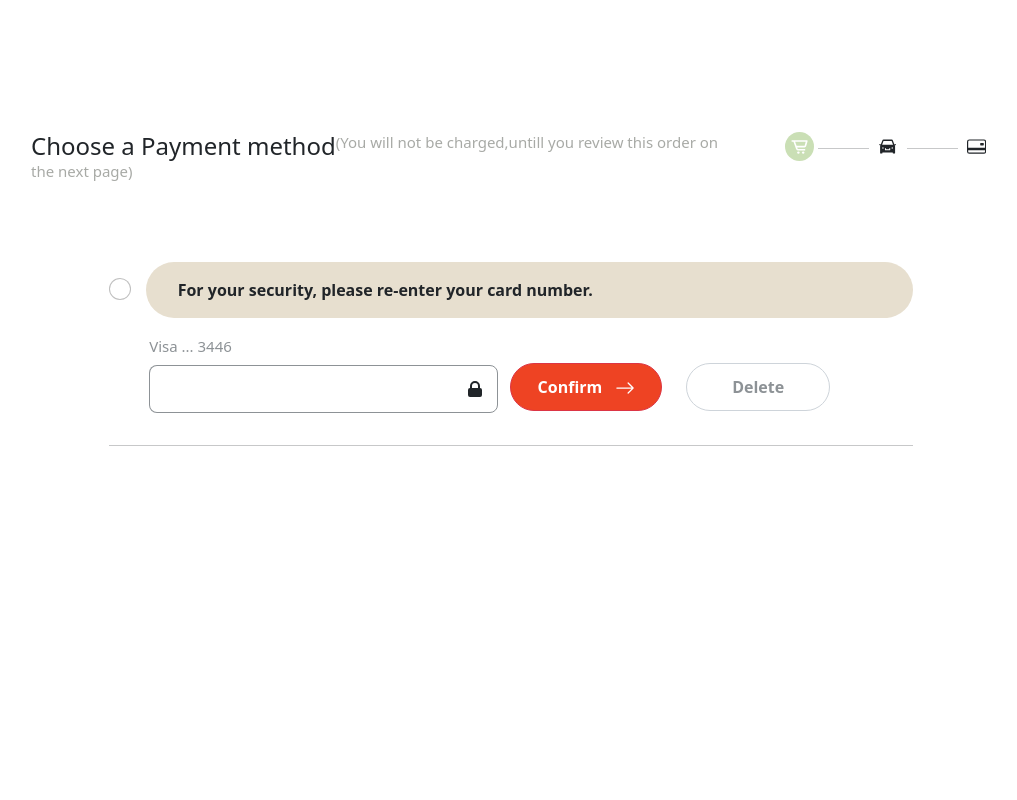
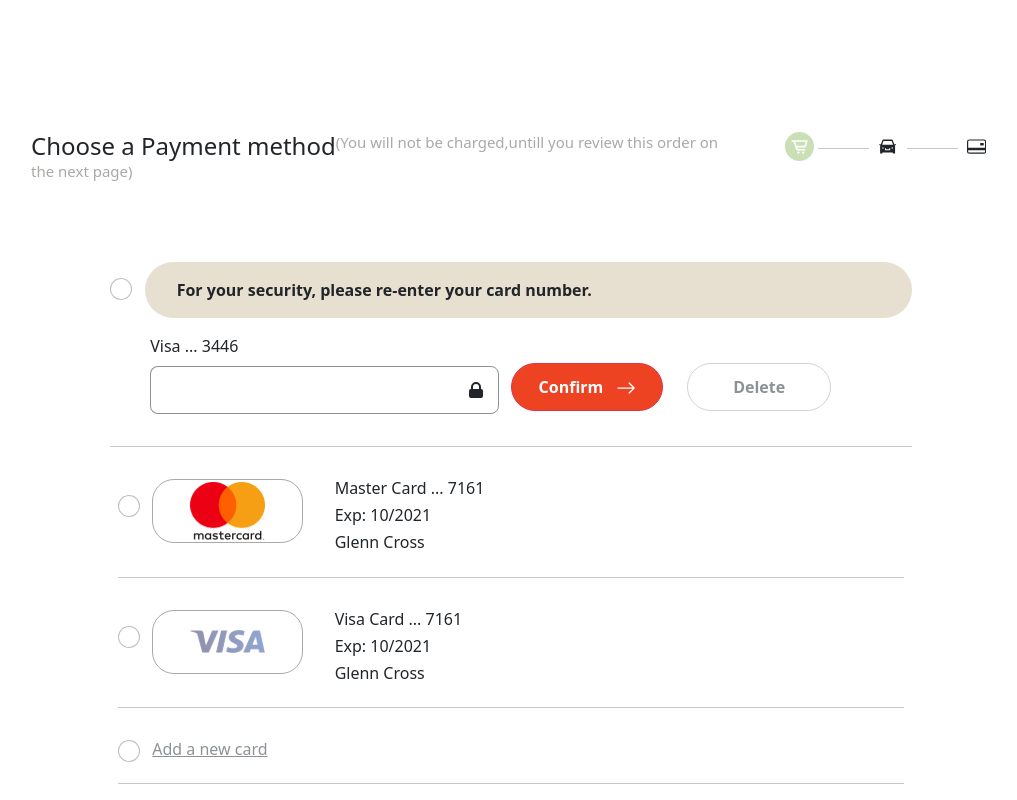
Before and after one commit to Animesh-weavers/heraf, a React (Create React App) app: page / in a window 1280 px wide. Shown: the part 1658-2458 px from the top of the page, without its empty margins (129-1146 px from the left). Before the commit the page ends 2248 px from the top, so only its background shows below. Built offline with nearby package versions, Linux system fonts and the light colour scheme.

Commit message:
create payment checkout wihtout add new card functionality

```diff
--- a/src/Components/PaymentCard_Page/PaymentCardPage.css
+++ b/src/Components/PaymentCard_Page/PaymentCardPage.css
@@ -1,14 +1,9 @@
 .payment-card-container .select-payment-card-container {
-  /* border: 1px solid black; */
   width: 100%;
   display: flex;
+  flex-direction: column;
   justify-content: center;
-}
-.payment-card-container
-  .select-payment-card-container
-  .select-payment-card-option {
-  /* border: 1px solid black; */
-  padding: 1rem;
+  align-items: center;
 }
 .payment-card-container .select-payment-card-container input[type="radio"] {
   width: 22px;
@@ -27,18 +22,18 @@
   .select-payment-card-option
   .radio-payment-container
   .form-check
-  label {
+  .label {
   background-color: #e7dfcf;
   padding: 1rem 20rem 1rem 2rem;
   border-radius: 33px;
   font-weight: bold;
+  cursor: pointer;
 }
 .payment-card-container
   .select-payment-card-container
   .select-payment-card-option
   .inputfield-payment-container
   form {
-  /* border: 1px solid black; */
   display: flex;
   margin-left: 2.5rem;
   margin-top: 1rem;
@@ -80,10 +75,11 @@
   .select-payment-card-container
   .select-payment-card-option
   .inputfield-payment-container
-  form label{
-      color: #8d9296;
-      font-size: 15px;
-  }
+  form
+  .label {
+  color: #8d9296;
+  font-size: 15px;
+}
 
 .payment-card-container
   .select-payment-card-container
@@ -91,7 +87,6 @@
   .inputfield-payment-container
   form
   .payment-button-container {
-  /* border: 1px solid black; */
   display: flex;
   padding-top: 1.8rem;
 }
@@ -175,3 +170,67 @@
   .arrow-icon-confirm-button {
   font-size: 20px;
 }
+/*card*/
+.payment-card-container
+  .select-payment-card-container
+  .select-payment-card-option
+  .radio-payment-container
+  .form-check
+  .card {
+  min-width: 20%;
+  border: none;
+  outline: none;
+}
+.payment-card-container
+  .select-payment-card-container
+  .select-payment-card-option
+  .radio-payment-container
+  .form-check
+  .card-label {
+  width: 47rem;
+  display: flex;
+}
+.payment-card-container
+  .select-payment-card-container
+  .select-payment-card-option
+  .radio-payment-container
+  .form-check
+  .add-new-card {
+  width: 47rem;
+  display: flex;
+  color: #8d9296;
+  text-decoration: underline;
+  cursor: pointer;
+}
+.payment-card-container
+  .select-payment-card-container
+  .select-payment-card-option
+  .radio-payment-container
+  .form-check
+  .add-new-card-radio {
+  margin-top: 0rem;
+}
+.payment-card-container
+  .select-payment-card-container
+  .select-payment-card-option
+  .radio-payment-container
+  .form-check
+  .card-details {
+  margin-left: 2rem;
+}
+.payment-card-container
+  .select-payment-card-container
+  .select-payment-card-option
+  .radio-payment-container
+  .form-check {
+  display: flex;
+  padding-top: 1rem;
+}
+.payment-card-container
+  .select-payment-card-container
+  .select-payment-card-option
+  .radio-payment-container
+  .form-check
+  .add-new-card {
+  display: flex;
+}
--- a/src/Components/PaymentCard_Page/PaymentCardPage.js
+++ b/src/Components/PaymentCard_Page/PaymentCardPage.js
@@ -4,6 +4,10 @@ import Title from "../Title/Title";
 import DeliveryStatus from "../DeliveryStatus/DeliveryStatus";
 import { HiLockClosed } from "react-icons/hi";
 import { BsArrowRight } from "react-icons/bs";
+import PaymentMethod from "../Payment_Page/PaymentGateway/PaymentMethod";
+import MasterCard from "../../assets/payment3.svg";
+import VisaCard from "../../assets/visa.svg";
+
 const PaymentCard_Page = () => {
   return (
     <>
@@ -32,7 +36,7 @@ const PaymentCard_Page = () => {
                   />
                   &nbsp; &nbsp;
                   <label
-                    className="form-check-label"
+                    className="form-check-label label"
                     htmlFor="flexRadioDefault1"
                   >
                     For your security, please re-enter your card number.
@@ -71,6 +75,86 @@ const PaymentCard_Page = () => {
                   </div>
                 </form>
               </div>
+              <hr />
+            </div>
+            {/*second */}
+            <div className="select-payment-card-option">
+              <div className="radio-payment-container">
+                <div className="form-check">
+                  <input
+                    className="form-check-input"
+                    type="radio"
+                    name="flexRadioDefault"
+                    id="flexRadioDefault2"
+                  />
+                  &nbsp; &nbsp;
+                  <label
+                    className="form-check-label card-label"
+                    htmlFor="flexRadioDefault2"
+                  >
+                    <div className="card">
+                      <PaymentMethod img={MasterCard} />
+                    </div>
+                    <div className="card-details">
+                      <h6>Master Card ... 7161</h6>
+                      <h6>Exp: 10/2021</h6>
+                      <h6>Glenn Cross</h6>
+                    </div>
+                  </label>
+                </div>
+              </div>
+              <div className="inputfield-payment-container"></div>
+              <hr className="hr-element" />
+            </div>
+            {/*3rd */}
+            <div className="select-payment-card-option">
+              <div className="radio-payment-container">
+                <div className="form-check">
+                  <input
+                    className="form-check-input"
+                    type="radio"
+                    name="flexRadioDefault"
+                    id="flexRadioDefault3"
+                  />
+                  &nbsp; &nbsp;
+                  <label
+                    className="form-check-label card-label"
+                    htmlFor="flexRadioDefault3"
+                  >
+                    <div className="card">
+                      <PaymentMethod img={VisaCard} />
+                    </div>
+                    <div className="card-details">
+                      <h6>Visa Card ... 7161</h6>
+                      <h6>Exp: 10/2021</h6>
+                      <h6>Glenn Cross</h6>
+                    </div>
+                  </label>
+                </div>
+              </div>
+              <div className="inputfield-payment-container"></div>
+              <hr className="hr-element" />
+            </div>
+            {/*4th */}
+            <div className="select-payment-card-option">
+              <div className="radio-payment-container">
+                <div className="form-check">
+                  <input
+                    className="form-check-input add-new-card-radio"
+                    type="radio"
+                    name="flexRadioDefault"
+                    id="flexRadioDefault4"
+                  />
+                  &nbsp; &nbsp;
+                  <label
+                    className="form-check-label add-new-card"
+                    htmlFor="flexRadioDefault4"
+                  >
+                    <h6>Add a new card</h6>
+                  </label>
+                </div>
+              </div>
+              <div className="inputfield-payment-container"></div>
               <hr className="hr-element" />
             </div>
           </div>
```
